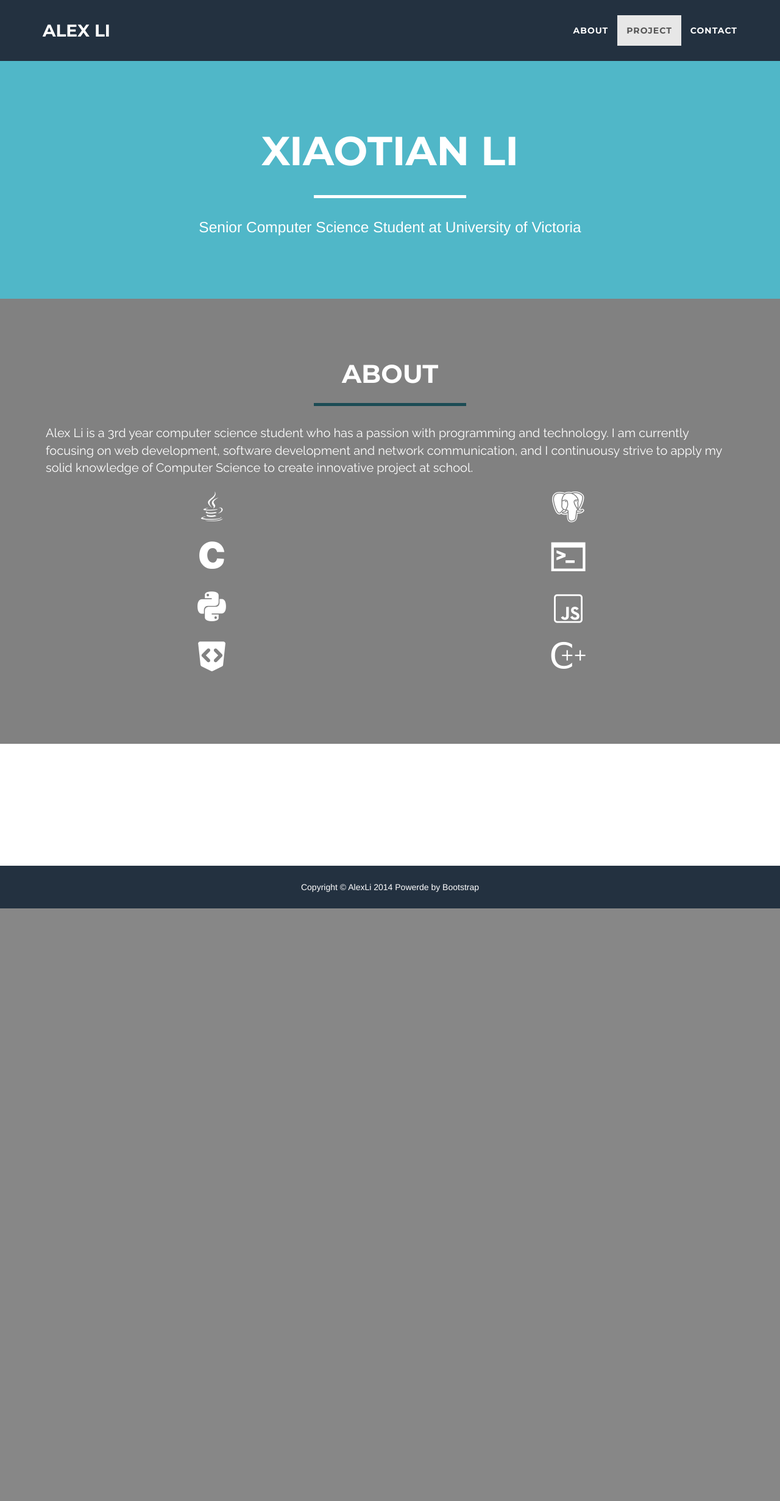
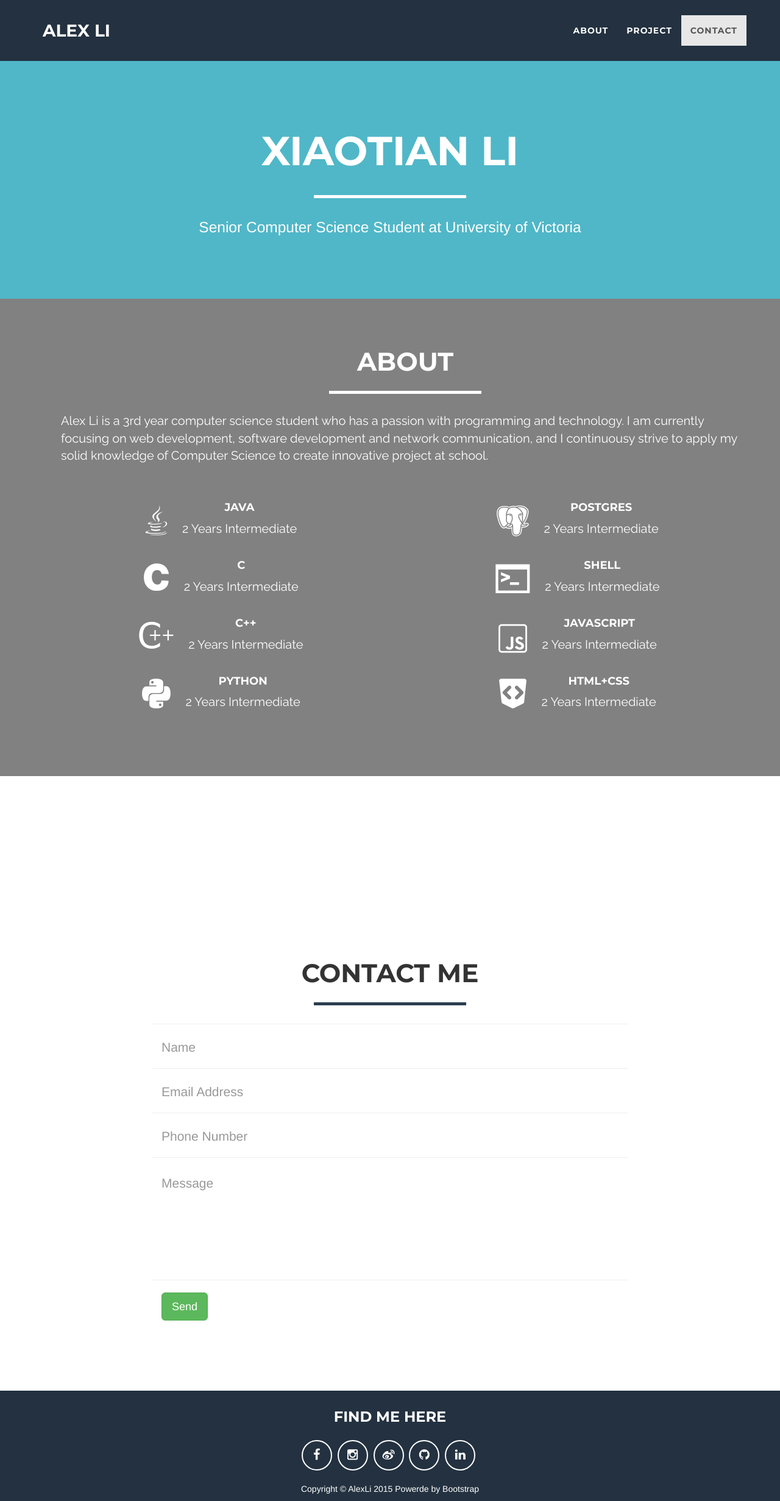
Before and after one commit to AlexLi88/personalBlog, a Django app: template blog/templates/blog/base.html in a window 1280 px wide. Shown: the whole page at 61% size. Before the commit the page ends 1490 px from the top, so only its background shows below. Run offline with Django 3.2, Linux system fonts and the light colour scheme; the template is opened without the code that fills it, so the values that code supplies are empty; parts of the project's set-up code (start-up, migrations or seed data) failed here and were passed over; some libraries are stand-ins or nearby versions.

Commit message:
add skills and contact me

```diff
--- a/blog/templates/blog/base.html
+++ b/blog/templates/blog/base.html
@@ -82,14 +82,7 @@
                 </div>
             </div>
 
-            <!-- <div class="row">
-                <div class="col-lg-4 col-lg-offset-2">
-                    <p>Freelancer is a free bootstrap theme created by Start Bootstrap. The download includes the complete source files including HTML, CSS, and JavaScript as well as optional LESS stylesheets for easy customization.</p>
-                </div>
-                <div class="col-lg-4">
-                    <p>Whether you're a student looking to showcase your work, a professional looking to attract clients, or a graphic artist looking to share your projects, this template is the perfect starting point!</p>
-                </div>
-            </div> -->
+
             <div class="row">
                 <div class="introduce" >
                     <p>
@@ -99,63 +92,168 @@
                     </p>
                 </div>
             </div>
-            <div class="row">
+            <div class="row" style="margin-top:30px">
                 <div class="col-lg-6 text-center">
-                    <div class="icon-container" style="font-size:4em">
-                        <i class="icon-java"></i>
+                    <div class="icon-container" >
+                        <i class="icon-java" style="font-size:4em"></i>
+                        <div class="skills-introduce">
+                            <h4>Java</h4>
+                            <p>2 Years Intermediate</p>
+                        </div>
                     </div>
 
-                    <div class="icon-container" style="font-size:4em">
-                        <i class="icon-c"></i>
+                    <div class="icon-container" >
+                        <i class="icon-c" style="font-size:4em"></i>
+                        <div class="skills-introduce">
+                            <h4>C</h4>
+                            <p>2 Years Intermediate</p>
+                        </div>
                     </div>
 
-                    <div class="icon-container" style="font-size:4em">
-                        <i class="icon-python"></i>
+                    <div class="icon-container" >
+                        <i class="icon-cplusplus" style="font-size:4em"></i>
+                        <div class="skills-introduce">
+                            <h4>C++</h4>
+                            <p>2 Years Intermediate</p>
+                        </div>
                     </div>
 
-                    <div class="icon-container" style="font-size:4em">
-                        <i class="icon-html"></i>
+                    <div class="icon-container" >
+                        <i class="icon-python" style="font-size:4em"></i>
+                        <div class="skills-introduce">
+                            <h4>Python</h4>
+                            <p>2 Years Intermediate</p>
+                        </div>
+                    </div>
+                </div> <!-- left hand side skills -->
+
+                <div class="col-lg-6 text-center">
+                    <div class="icon-container" >
+                        <i class="icon-postgres" style="font-size:4em"></i>
+                        <div class="skills-introduce">
+                            <h4>Postgres</h4>
+                            <p>2 Years Intermediate</p>
+                        </div>
                     </div>
 
-                </div>
-
-                <div class="col-lg-6 text-center">
-                    <div class="icon-container" style="font-size:4em">
-                        <i class="icon-postgres"></i>
+                    <div class="icon-container" >
+                        <i class="icon-shell" style="font-size:4em"></i>
+                        <div class="skills-introduce">
+                            <h4>Shell</h4>
+                            <p>2 Years Intermediate</p>
+                        </div>
                     </div>
 
-                    <div class="icon-container" style="font-size:4em">
-                        <i class="icon-shell"></i>
+                    <div class="icon-container" >
+                        <i class="icon-javascript" style="font-size:4em"></i>
+                        <div class="skills-introduce">
+                            <h4>Javascript</h4>
+                            <p>2 Years Intermediate</p>
+                        </div>
                     </div>
 
-                    <div class="icon-container" style="font-size:4em">
-                        <i class="icon-javascript"></i>
+                    <div class="icon-container" >
+                        <i class="icon-html" style="font-size:4em"></i>
+                        <div class="skills-introduce">
+                            <h4>HTML+CSS</h4>
+                            <p>2 Years Intermediate</p>
+                        </div>
                     </div>
-
-                    <div class="icon-container" style="font-size:4em">
-                        <i class="icon-cplusplus"></i>
-                    </div>
-
-
-                </div>
+                </div> <!-- right hand side skills -->
 
 
             </div>
         </div>
     </section>
 
+
     <section id="project">
 
     </section>
 
+    <!-- Contact Section -->
+    <section id="contact">
+        <div class="container">
+            <div class="row">
+                <div class="col-lg-12 text-center">
+                    <h2>Contact Me</h2>
+                    <hr class="star-primary">
+                </div>
+            </div>
+            <div class="row">
+                <div class="col-lg-8 col-lg-offset-2">
 
+                    <form name="sentMessage" id="contactForm" novalidate>
+                        <div class="row control-group">
+                            <div class="form-group col-xs-12 floating-label-form-group controls">
+                                <label>Name</label>
+                                <input type="text" class="form-control" placeholder="Name" id="name" required data-validation-required-message="Please enter your name.">
+                                <p class="help-block text-danger"></p>
+                            </div>
+                        </div>
+                        <div class="row control-group">
+                            <div class="form-group col-xs-12 floating-label-form-group controls">
+                                <label>Email Address</label>
+                                <input type="email" class="form-control" placeholder="Email Address" id="email" required data-validation-required-message="Please enter your email address.">
+                                <p class="help-block text-danger"></p>
+                            </div>
+                        </div>
+                        <div class="row control-group">
+                            <div class="form-group col-xs-12 floating-label-form-group controls">
+                                <label>Phone Number</label>
+                                <input type="tel" class="form-control" placeholder="Phone Number" id="phone" required data-validation-required-message="Please enter your phone number.">
+                                <p class="help-block text-danger"></p>
+                            </div>
+                        </div>
+                        <div class="row control-group">
+                            <div class="form-group col-xs-12 floating-label-form-group controls">
+                                <label>Message</label>
+                                <textarea rows="5" class="form-control" placeholder="Message" id="message" required data-validation-required-message="Please enter a message."></textarea>
+                                <p class="help-block text-danger"></p>
+                            </div>
+                        </div>
+                        <br>
+                        <div id="success"></div>
+                        <div class="row">
+                            <div class="form-group col-xs-12">
+                                <button type="submit" class="btn btn-success btn-lg">Send</button>
+                            </div>
+                        </div>
+                    </form>
+                </div>
+            </div>
+        </div>
+    </section>
 
     <footer class="text-center">
+        <div class="footer-above">
+            <div class="container">
+                <div class="row">
+                    <div class="footer-col col-md-6 col-md-offset-3 text-center">
+                        <h3>Find me Here</h3>
+                            <ul class="list-inline">
+                                <li>
+                                    <a href="" class="btn-social btn-outline"><i class="fa fa-facebook"></i></a>
+                                </li>
+                                    <a href="http://instagram.com/alexli888/" class="btn-social btn-outline"><i class="fa fa-instagram"></i></a>
+                                <li>
+                                    <a href="http://www.weibo.com/smilesky88/" class="btn-social btn-outline"><i class="fa fa-weibo"></i></a>
+                                </li>
+                                    <a href="https://github.com/AlexLi88" class="btn-social btn-outline"><i class="fa fa-github"></i></a>
+                                <li>
+                                    <a href="https://www.linkedin.com/profile/view?id=296906249" class="btn-social btn-outline"><i class="fa fa-linkedin"></i></a>
+                                </li>
+                            </ul>
+                    </div>
+                </div>
+            </div>
+        </div>
+
         <div class="footer-below">
             <div class="container">
                 <div class="row">
                     <div class="col-lg-12">
-                        Copyright &copy; AlexLi 2014
+                        Copyright &copy; AlexLi 2015
                         Powerde by Bootstrap
                     </div>
                 </div>
--- a/static/css/freelancer.css
+++ b/static/css/freelancer.css
@@ -74,11 +74,11 @@ hr.star-primary:after {
     font-size: 2em;
 }
 hr.star-new{
-    border-color:#1c4c55;
+    border-color:#fff;
 }
 
 hr.star-new:after{
-    color:#1c4c55;
+    color:#fff;
     background-color: #818181;
 }
 
@@ -216,14 +216,16 @@ section h2 {
 section.success {
     color: #fff;
     background: #818181;
+    padding: 80px;
 }
 
 .icon-container{
-
-
-
+    margin: 2%;
 }
 
+.skills-introduce{
+    display: inline-block;
+}
 
 
 @media(max-width:767px) {
@@ -371,21 +373,16 @@ footer {
     color: #fff;
 }
 
-footer h3 {
-    margin-bottom: 30px;
+
+footer .footer-above {
+    padding-top: 10px;
+    background-color: #233140;
 }
 
-footer .footer-above {
-    padding-top: 50px;
-    background-color: #2c3e50;
-}
 
-footer .footer-col {
-    margin-bottom: 50px;
-}
 
 footer .footer-below {
-    padding: 25px 0;
+    padding: 10px 0;
     background-color: #233140;
 }
 
```
Also changed, not shown: 1 other file.
